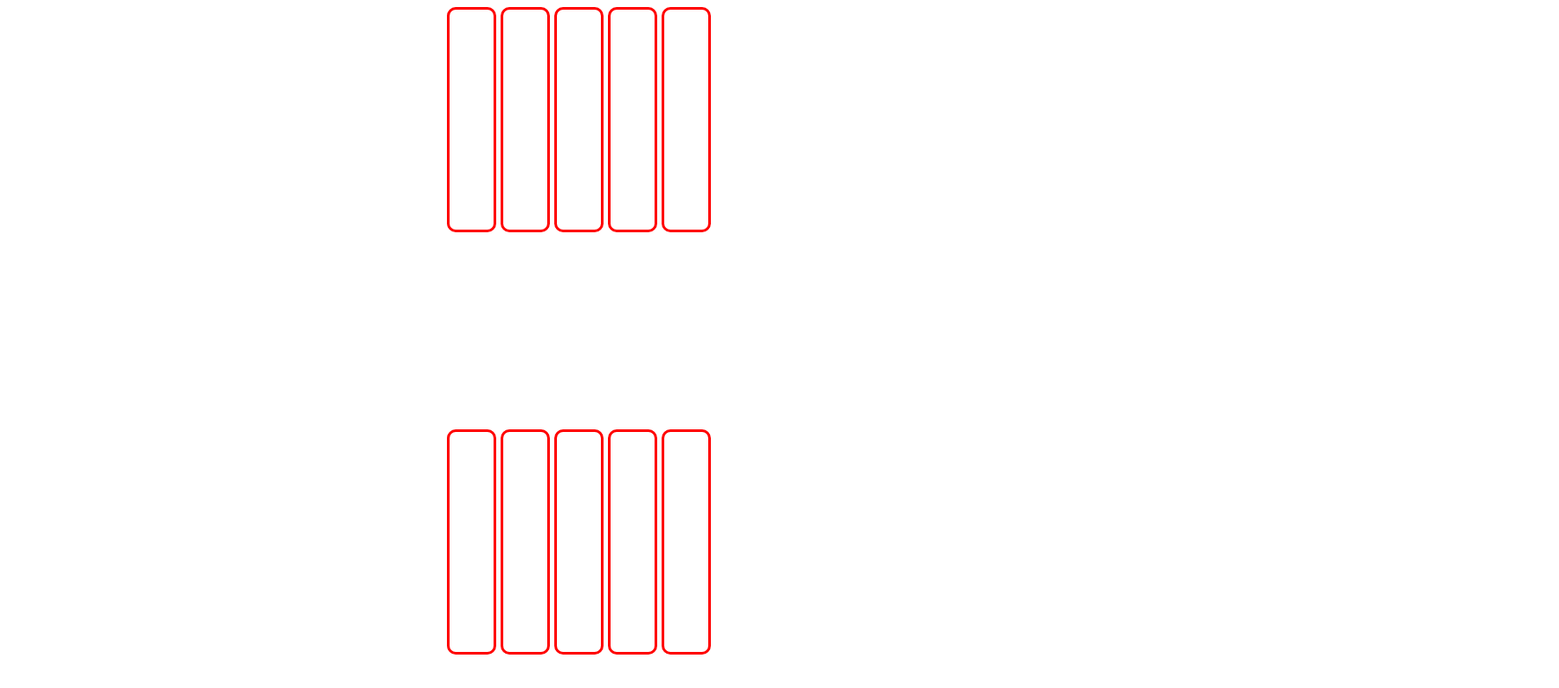
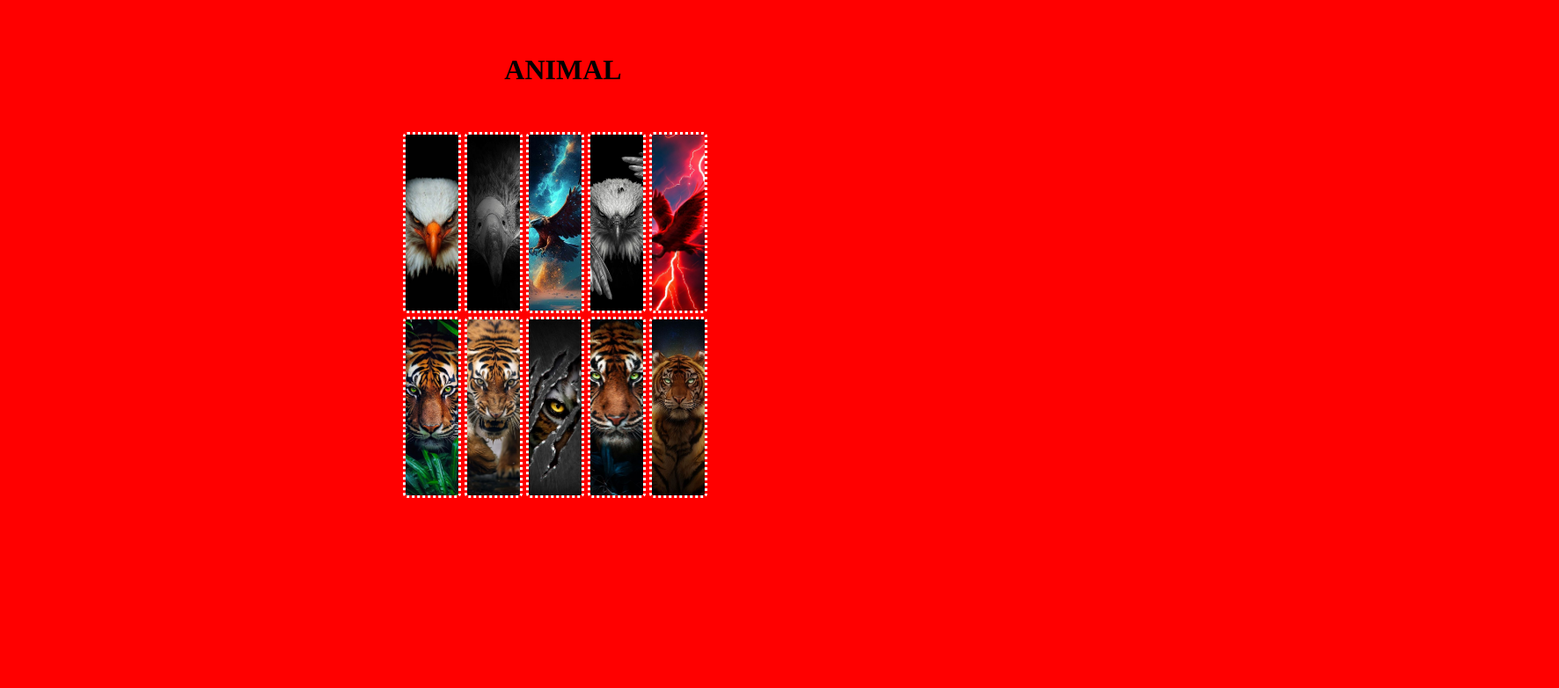
Before and after one commit to Akshay-Tech99/Assignment16, a plain HTML site: page index.html in a window 1280 px wide. Shown: the whole page at 88% size, 1772 px wide, since content can reach past the window. Drawn offline with Linux system fonts and the light colour scheme.

Commit message:
Transition

```diff
--- a/index.html
+++ b/index.html
@@ -5,55 +5,61 @@
     <meta name="viewport" content="width=device-width, initial-scale=1.0">
     <title>Document</title>
     <style>
-        .main{
-            /* border:solid navy; */
-            width:50vw;
-            height:95vh;
+        .main {
+            border:solid red;
+            width:600px;
+            height:500px;
             display:flex;
-            flex-wrap:wrap;
-            position:relative;
-            left:500px;
+            flex-direction:column;
             gap:5px;
 
 
+
         }
-        .main2{
-            display:flex;
-            flex-wrap:wrap;
-            gap:5px;
+        img{
+            width:60px;
+            height:200px;
+            object-fit:cover;
+            border-radius:5px;
+            transition: ease 0.4s;
+
             position:relative;
-            left:500px;
-            top:-280px;
+            left:450px;
+            top:70px;
+            border:solid white;
+            border-style:dotted;
 
 
         }
-        #box{
-            border:solid red;
-            width:50px;
-            height:250px;
-            border-top-left-radius:10px;
-            border-top-right-radius:10px;
-            border-bottom-left-radius:10px;
-            border-bottom-right-radius:10px;
+        img:hover{
+            width:10%;
+            transform:scale(1.2);
+            transition: 1.9s;
         }
-
+        h1{
+            text-align:center;
+            position:relative;
+            top:40px;
+            font-family:papyrus;
+        }
     </style>
 </head>
-<body>
-    <div class="main">
-        <div id="box"></div>
-        <div id="box"></div>
-        <div id="box"></div>
-        <div id="box"></div>
-        <div id="box"></div>
+<body style="background-color:red;">
+        <h1>ANIMAL</h1>
+        <div id="image">
+            <img src="static/eagle1.jpg">
+            <img src="static/eagle2.jpg">
+            <img src="static/eagle3.jpg">
+            <img src="static/eagle4.jpg">
+            <img src="static/eagle5.jpg">
         </div>
-        <div class="main2">
-        <div id="box"></div>
-        <div id="box"></div>
-        <div id="box"></div>
-        <div id="box"></div>
-        <div id="box"></div>
-    </div>
-    </div>
+        <div id="image"></div>
+        <img src="static/tiger1.jpg">
+        <img src="static/tiger2.jpg">
+        <img src="static/tiger3.jpg">
+        <img src="static/tiger4.jpg">
+        <img src="static/tiger5.jpg">
+        </div>
+
 </body>
 </html>
```
